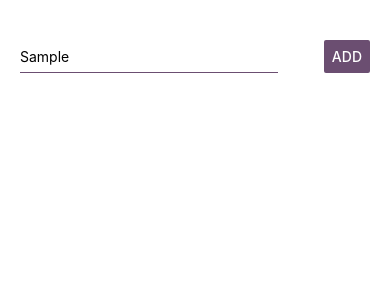
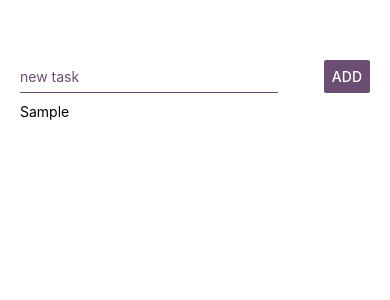
Before and after one commit to sotopro/clase01coderhouse01, a React Native app: screen / in a window 390 px wide. Both pictures are taken after typing "Sample" into the empty fields and a click on the button "ADD". Shown: the top 300 px of the page. Built offline with nearby package versions, Linux system fonts and the light colour scheme.

Commit message:
[feature] - add states to add list & text input & functions

```diff
--- a/App.js
+++ b/App.js
@@ -1,7 +1,25 @@
-import { View, TextInput, Button } from "react-native";
+import React, { useState } from "react";
+import { View, TextInput, Button, Text } from "react-native";
 import { styles } from "./styles";
 
 export default function App() {
+  const [text, setText] = useState("");
+  const [list, setList] = useState([]);
+
+  const handleOnChangeText = (text) => {
+    setText(text);
+  };
+
+  const addItem = () => {
+    if (text !== "") {
+      setList((currentList) => [
+        ...currentList,
+        { id: Math.random(), value: text },
+      ]);
+      setText("");
+    }
+  };
+
   return (
     <View style={styles.container}>
       <View style={styles.content}>
@@ -9,9 +27,16 @@ export default function App() {
           placeholder="new task"
           style={styles.input}
           placeholderTextColor="#6B4E71"
+          value={text}
+          onChangeText={(text) => handleOnChangeText(text)}
         />
-        <Button title="ADD" onPress={() => null} color="#6B4E71" />
+        <Button title="ADD" onPress={() => addItem()} color="#6B4E71" />
       </View>
+      {list.map((item) => (
+        <View key={item.id}>
+          <Text style={styles.itemList}>{item.value}</Text>
+        </View>
+      ))}
     </View>
   );
 }
--- a/styles.js
+++ b/styles.js
@@ -8,7 +8,7 @@ export const styles = StyleSheet.create({
   content: {
     flexDirection: "row",
     justifyContent: "space-between",
-    marginTop: 40,
+    marginTop: 60,
     marginHorizontal: 20,
   },
   input: {
@@ -16,4 +16,8 @@ export const styles = StyleSheet.create({
     borderBottomColor: "#6B4E71",
     flex: 0.85,
   },
+  itemList: {
+    marginVertical: 10,
+    marginHorizontal: 20,
+  },
 });
```
